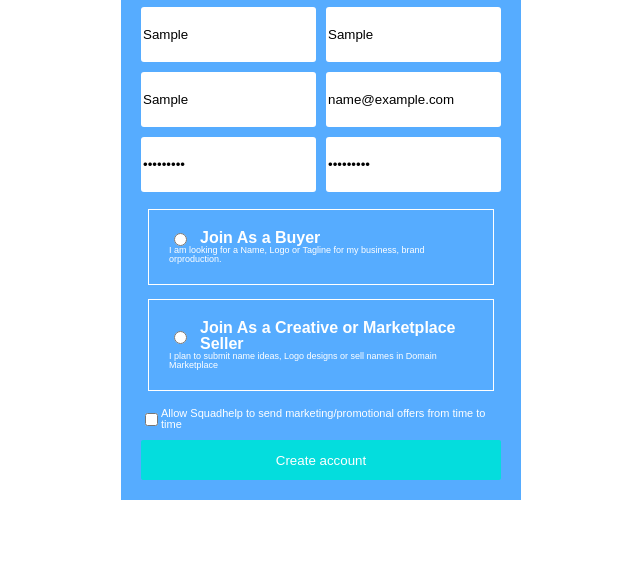
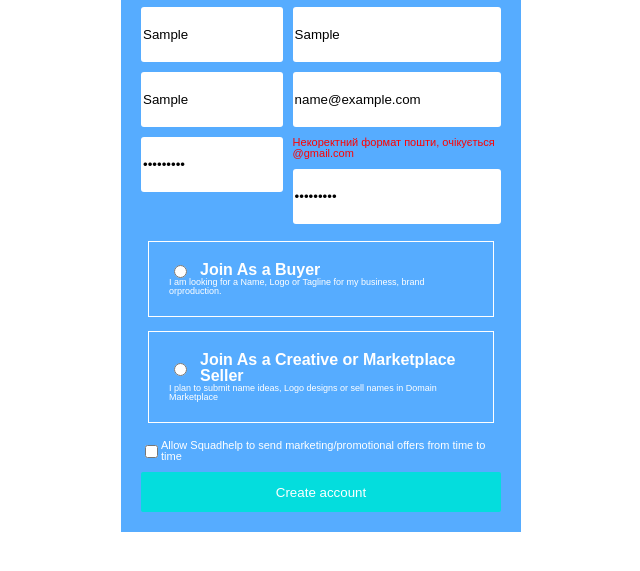
Before and after one commit to javidoru02-byte/Form-and-others, a plain HTML site: page index.html in a window 1280 px wide. Both pictures are taken after typing "Sample", "Sample", "Sample123", "Sample", "name@example.com", "Sample123" into the empty fields and a click on the input "Create account". Shown: the part 197-768 px from the top of the page, without its empty margins (319-959 px from the left). Drawn offline with Linux system fonts and the light colour scheme.

Commit message:
Add validation for email

```diff
--- a/assets/css/style.css
+++ b/assets/css/style.css
@@ -100,3 +100,9 @@
   border-radius: 2px;
   color: white;
 }
+
+.email-error {
+  color: red;
+  font-size: 11px;
+  display: none;
+}
--- a/src/index.js
+++ b/src/index.js
@@ -45,6 +45,10 @@
 inputPasswordConfirmation.placeholder = "Password Confirmation";
 inputPasswordConfirmation.className = "input";
 
+const emailError = document.createElement("p");
+emailError.className = "email-error";
+emailError.id = "email-error";
+
 const divSecondColumnInput = document.createElement("div");
 divSecondColumnInput.classList.add("input-text");
 
@@ -54,6 +58,7 @@
 
 divSecondColumnInput.appendChild(inputLast);
 divSecondColumnInput.appendChild(inputEmail);
+divSecondColumnInput.appendChild(emailError);
 divSecondColumnInput.appendChild(inputPasswordConfirmation);
 
 const InputTextConteiner = document.createElement("div");
@@ -126,8 +131,7 @@
 
 const checkBoxlabel = document.createElement("label");
 checkBoxlabel.htmlFor = "allow";
-checkBoxlabel.innerText =
-  "Allow Squadhelp to send marketing/promotional offers from time to time";
+checkBoxlabel.innerText = "Allow Squadhelp to send marketing/promotional offers from time to time";
 
 const inputCheckbox = document.createElement("div");
 inputCheckbox.classList.add("input-checkbox");
@@ -156,6 +160,20 @@
 document.body.appendChild(form);
 
 // Logic
+
+let regemail = /[a-zA-Z0-9._%+-]+@gmail\.com/;
+
+document.getElementById("email").addEventListener("input", (e) => {
+  if (regemail.test(e.target.value)) {
+    emailError.innerText = "";
+    emailError.style.display = "none";
+  } else {
+    emailError.innerText = "Некоректний формат пошти, очікується @gmail.com";
+    emailError.style.display = "block";
+    e.target.style.borderColor = "red";
+  }
+});
+
 class Person {
   constructor(firstName, lastName, displayName, email) {
     this.firstName = firstName;
@@ -168,10 +186,14 @@
 function collectProps(event) {
   event.preventDefault();
 
-  firstName = document.getElementById("first-name").value;
-  lastName = document.getElementById("last-name").value;
-  displayName = document.getElementById("display-name").value;
-  email = document.getElementById("email").value;
+  let firstName = document.getElementById("first-name").value;
+  let lastName = document.getElementById("last-name").value;
+  let displayName = document.getElementById("display-name").value;
+  let email = document.getElementById("email").value;
+
+  if (!regemail.test(email)) {
+    return;
+  }
 
   const person = new Person(firstName, lastName, displayName, email);
   console.log(person);
```
